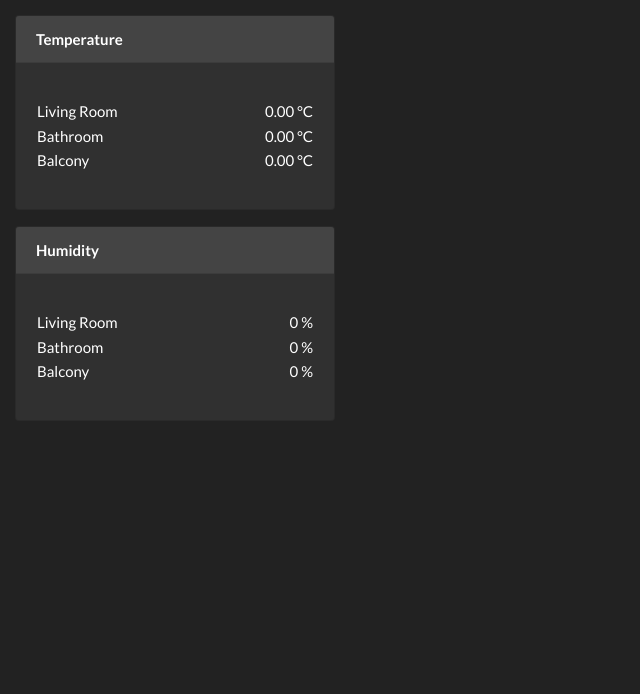
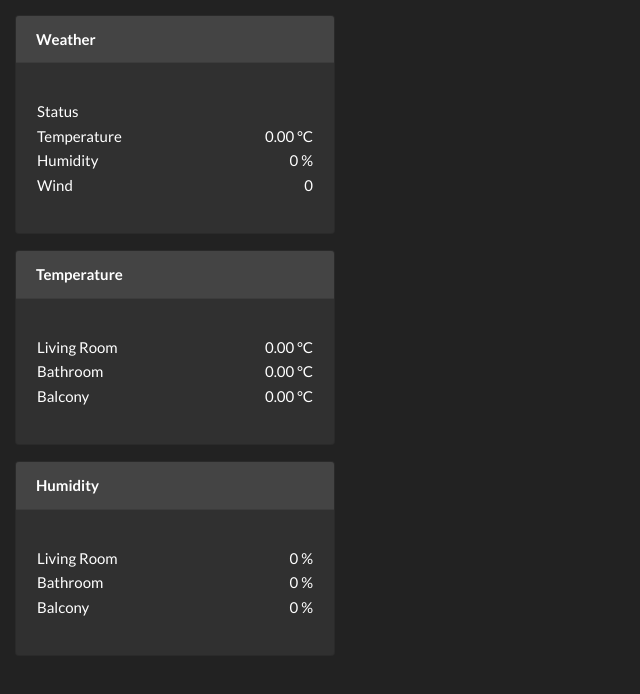
Before and after one commit to baumraph/truehome, a Flask app: template templates/home.html in a window 1280 px wide. Shown: the part 71-765 px from the top of the page, without its empty margins (0-640 px from the left). Run offline with Flask 2, Linux system fonts and the light colour scheme; the template is opened without the code that fills it, so the values that code supplies are empty; some libraries are stand-ins or nearby versions.

Commit message:
Add current weather from openweathermap

```diff
--- a/app.py
+++ b/app.py
@@ -6,6 +6,8 @@ import plotly
 import datetime
 import dataset
 import time
+import pyowm
+import config
 
 
 app = Flask(__name__)
@@ -40,6 +42,17 @@ def get_sensor_value(table, sensor):
     return rows[0]['value']
 
 
+def get_weather():
+    owm = pyowm.OWM(config.owm_api_key)
+    weather = owm.weather_at_place('Heidelberg,DE').get_weather()
+    return {
+        'status': weather.get_detailed_status(),
+        'temperature': weather.get_temperature('celsius')['temp'],
+        'humidity': weather.get_humidity(),
+        'wind': weather.get_wind()['speed']
+    }
+
+
 @app.route('/')
 def home():
     return render_template(
@@ -53,7 +66,8 @@ def home():
             'living_room': get_sensor_value('humidity', 'living_room'),
             'bathroom': get_sensor_value('humidity', 'bathroom'),
             'balcony': get_sensor_value('humidity', 'balcony')
-        }
+        },
+        weather = get_weather()
     )
 
 
--- a/templates/home.html
+++ b/templates/home.html
@@ -1,6 +1,31 @@
 {% extends "template.html" %}
 {% set active_page = "home" %}
 {% block content %}
+  <div class="card bg-light mb-3" style="max-width: 20rem;">
+      <div class="card-header">Weather</div>
+      <div class="card-body">
+            <p class="card-text">
+                <table class="card-table">
+                    <tr>
+                        <td class="card-table-text">Status</td>
+                        <td class="card-table-value">{{weather.status | safe}}</td>
+                    </tr>
+                    <tr>
+                        <td class="card-table-text">Temperature</td>
+                        <td class="card-table-value">{{'%4.2f'| format(weather.temperature|float)}} °C</td>
+                    </tr>
+                    <tr>
+                        <td class="card-table-text">Humidity</td>
+                        <td class="card-table-value">{{'%2.0f'| format(weather.humidity|float)}} %</td>
+                    </tr>
+                    <tr>
+                        <td class="card-table-text">Wind</td>
+                        <td class="card-table-value">{{'%2.0f'| format(weather.wind|float)}}</td>
+                    </tr>
+                </table>
+            </p>
+      </div>
+  </div>
   <div class="card bg-light mb-3" style="max-width: 20rem;">
       <div class="card-header">Temperature</div>
       <div class="card-body">
```
